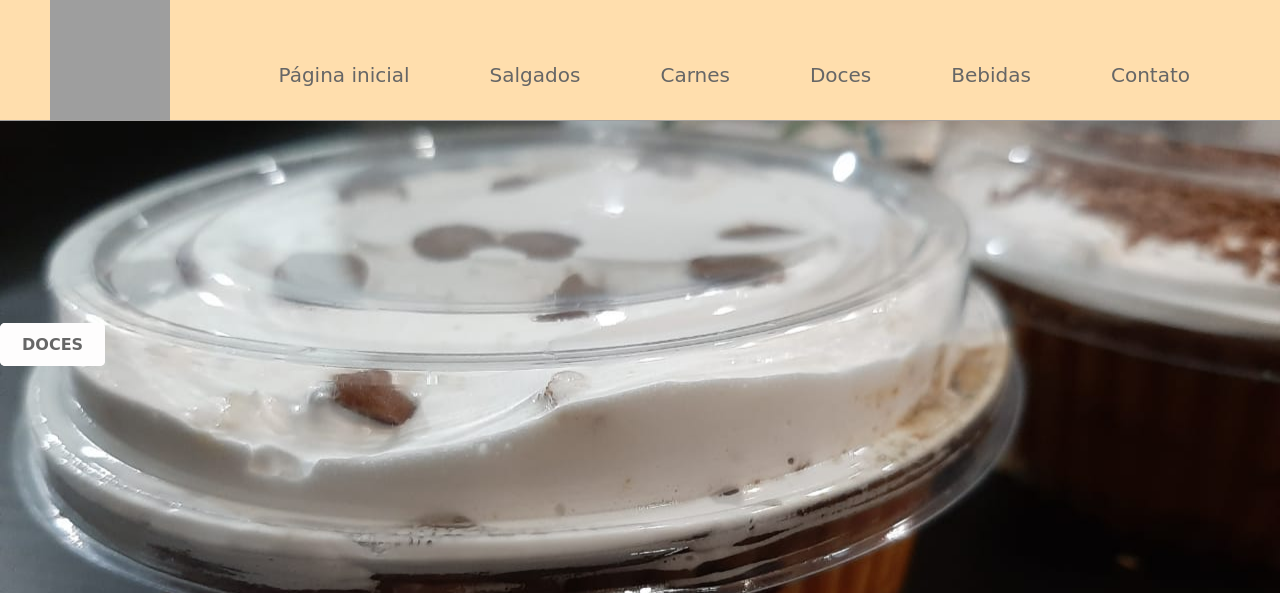
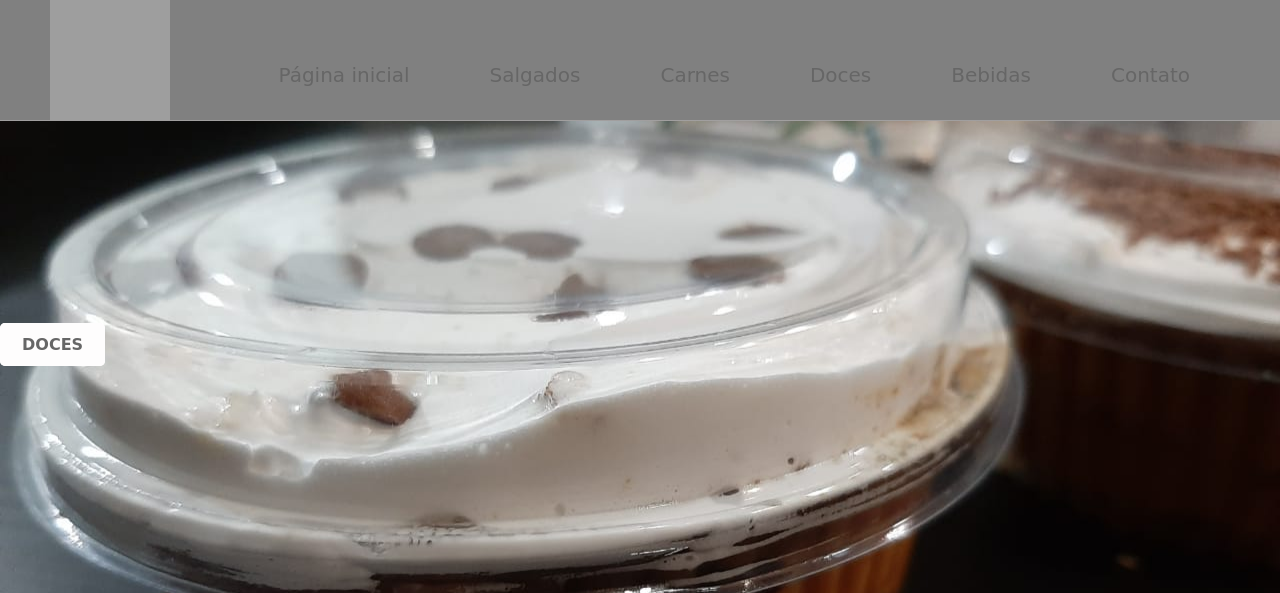
Before and after one commit to thombaum/projeto-final-cpw1, a PHP site: page /doces.html in a window 1280 px wide. Shown: the top 593 px of the page. Run offline with PHP 8.4, Linux system fonts and the light colour scheme; some libraries are stand-ins or nearby versions; grey boxes are pictures that could not be loaded.

Commit message:
mudança cor background nav

```diff
--- a/css/bebidas.css
+++ b/css/bebidas.css
@@ -21,7 +21,7 @@ nav{
 	height: 120px;
 	width: 100%;
 	z-index: 1;
-	background-color: #FFDEAD;
+	background-color: gray;
 	border-bottom: 1px solid #A19F9F;
 }
 nav:after{
--- a/css/carnes.css
+++ b/css/carnes.css
@@ -21,7 +21,7 @@ nav{
 	height: 120px;
 	width: 100%;
 	z-index: 1;
-	background-color: #FFDEAD;
+	background-color: gray;
 	border-bottom: 1px solid #A19F9F;
 }
 nav:after{
--- a/css/contato.css
+++ b/css/contato.css
@@ -5,7 +5,7 @@ nav{
 	height: 120px;
 	width: 100%;
 	z-index: 1;
-	background-color: #FFDEAD;
+	background-color: gray;
 	border-bottom: 1px solid #A19F9F;
 }
 nav:after{
--- a/css/doces.css
+++ b/css/doces.css
@@ -21,7 +21,7 @@ nav{
 	height: 120px;
 	width: 100%;
 	z-index: 1;
-	background-color: #FFDEAD;
+	background-color: gray;
 	border-bottom: 1px solid #A19F9F;
 }
 nav:after{
--- a/css/salgados.css
+++ b/css/salgados.css
@@ -21,7 +21,7 @@ nav{
 	height: 120px;
 	width: 100%;
 	z-index: 1;
-	background-color: #FFDEAD;
+	background-color: gray;
 	border-bottom: 1px solid #A19F9F;
 }
 nav:after{
```
